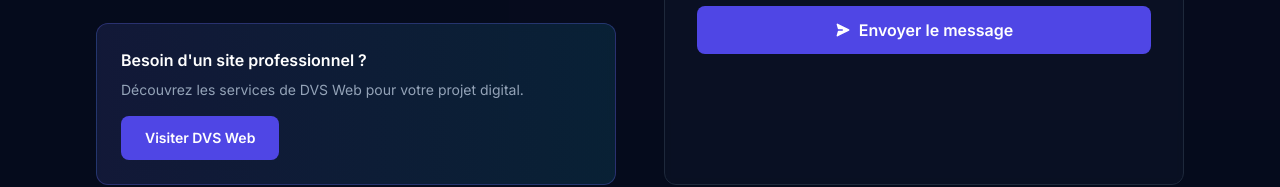
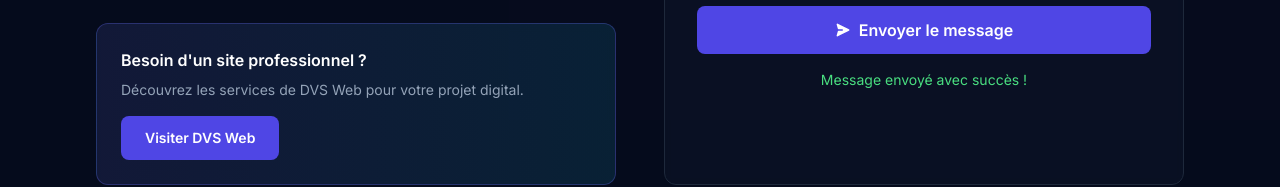
Before and after one commit to davisone/portfolio-V2, a React (Vite) app: page / in a window 1280 px wide. Both pictures are taken after typing "Sample", "name@example.com", "Sample", "Sample" into the empty fields and a click on the button "Envoyer le message". Shown: the part 6485-6672 px from the top of the page. Built offline with nearby package versions, Linux system fonts and the light colour scheme; no server answers.

Commit message:
configuration de mail

```diff
--- a/package.json
+++ b/package.json
@@ -9,9 +9,10 @@
     "preview": "vite preview"
   },
   "dependencies": {
+    "@emailjs/browser": "^4.4.1",
+    "framer-motion": "^11.15.0",
     "react": "^18.3.1",
     "react-dom": "^18.3.1",
-    "framer-motion": "^11.15.0",
     "react-icons": "^5.4.0"
   },
   "devDependencies": {
--- a/src/components/Contact.jsx
+++ b/src/components/Contact.jsx
@@ -2,6 +2,7 @@ import { motion, useInView } from 'framer-motion'
 import { useRef, useState } from 'react'
 import { HiMail, HiPhone, HiLocationMarker, HiPaperAirplane } from 'react-icons/hi'
 import { FaGithub, FaLinkedin } from 'react-icons/fa'
+import emailjs from '@emailjs/browser'
 
 const contactInfo = [
   {
@@ -47,6 +48,7 @@ export default function Contact() {
     message: '',
   })
   const [isSubmitting, setIsSubmitting] = useState(false)
+  const [status, setStatus] = useState({ type: '', message: '' })
 
   const handleChange = (e) => {
     setFormData({ ...formData, [e.target.name]: e.target.value })
@@ -55,11 +57,29 @@ export default function Contact() {
   const handleSubmit = async (e) => {
     e.preventDefault()
     setIsSubmitting(true)
-    // Simule l'envoi - à remplacer par votre logique d'envoi
-    await new Promise((resolve) => setTimeout(resolve, 1000))
-    alert('Message envoyé ! (simulation)')
-    setFormData({ name: '', email: '', subject: '', message: '' })
-    setIsSubmitting(false)
+    setStatus({ type: '', message: '' })
+
+    try {
+      await emailjs.send(
+        import.meta.env.VITE_EMAILJS_SERVICE_ID,
+        import.meta.env.VITE_EMAILJS_TEMPLATE_ID,
+        {
+          from_name: formData.name,
+          from_email: formData.email,
+          subject: formData.subject,
+          message: formData.message,
+        },
+        import.meta.env.VITE_EMAILJS_PUBLIC_KEY
+      )
+
+      setStatus({ type: 'success', message: 'Message envoyé avec succès !' })
+      setFormData({ name: '', email: '', subject: '', message: '' })
+    } catch (error) {
+      console.error('EmailJS error:', error)
+      setStatus({ type: 'error', message: 'Une erreur est survenue. Veuillez réessayer.' })
+    } finally {
+      setIsSubmitting(false)
+    }
   }
 
   return (
@@ -257,6 +277,16 @@ export default function Contact() {
                   </>
                 )}
               </button>
+
+              {status.message && (
+                <p
+                  className={`mt-4 text-center text-sm ${
+                    status.type === 'success' ? 'text-green-400' : 'text-red-400'
+                  }`}
+                >
+                  {status.message}
+                </p>
+              )}
             </motion.form>
           </div>
         </motion.div>
```
Also changed, not shown: 1 other file (tests, documents, lock files or other folders).
